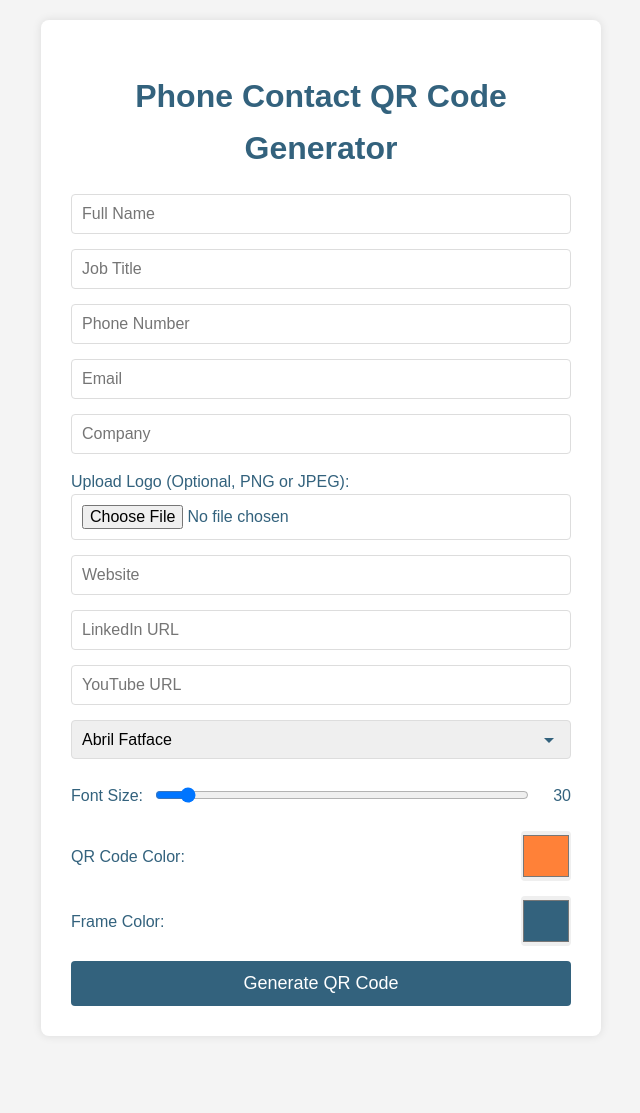
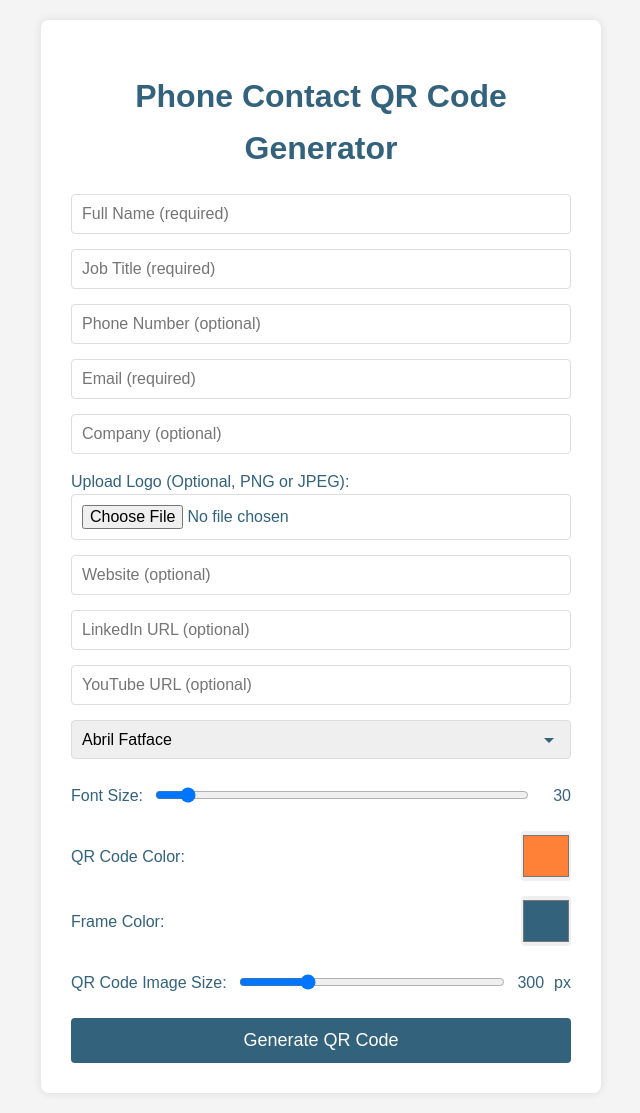
Before and after one commit to IliaRyzhkovPR/qr-code-generator, a Flask app: page / in a window 1280 px wide. Shown: the whole page, without its empty margins (319-959 px from the left). Before the commit the page ends 1006 px from the top, so only its background shows below. Run offline with Flask 3, Linux system fonts and the light colour scheme.

Commit message:
chore: Add QR code image size slider to index.html

```diff
--- a/app.py
+++ b/app.py
@@ -47,7 +47,7 @@ def get_google_font(font_name):
 
 def generate_vcard_qr(name, title, email, phone=None, company=None, website=None, linkedin=None, youtube=None,
                       qr_color='#FF8138', frame_color='#33627D', frame_width=10, corner_radius=20,
-                      font_name='Roboto', font_size=100, logo=None, use_logo=False):
+                      font_name='Roboto', font_size=100, logo=None, use_logo=False, qr_size=300):
     # Create vCard
     vcard = vobject.vCard()
     vcard.add('n').value = vobject.vcard.Name(family=name.split()[-1], given=name.split()[0])
@@ -82,6 +82,7 @@ def generate_vcard_qr(name, title, email, phone=None, company=None, website=None
 
     # Create QR code image with specified color
     img = qr.make_image(fill_color=qr_color, back_color="white").convert('RGB')
+    img = img.resize((qr_size, qr_size), Image.LANCZOS)
 
     # Calculate center area to clear
     size = img.size[0]
--- a/templates/index.html
+++ b/templates/index.html
@@ -104,18 +104,23 @@
             border: none;
         }
 
-        .font-size-slider {
+        .slider {
             display: flex;
             align-items: center;
             gap: 10px;
         }
 
-        .font-size-slider input[type="range"] {
+        .slider input[type="range"] {
             flex: 1;
         }
 
-        #font-size-value {
+        #font-slider-value {
             min-width: 30px;
+            text-align: right;
+        }
+
+        #qr-slider-value {
+            min-width: 300px;
             text-align: right;
         }
 
@@ -130,18 +135,18 @@
     <div class="container">
         <h1>Phone Contact QR Code Generator</h1>
         <form action="/" method="post" enctype="multipart/form-data">
-            <input type="text" name="name" placeholder="Full Name" required>
-            <input type="text" name="title" placeholder="Job Title" required>
-            <input type="tel" name="phone" placeholder="Phone Number">
-            <input type="email" name="email" placeholder="Email" required>
-            <input type="text" name="company" placeholder="Company">
+            <input type="text" name="name" placeholder="Full Name (required)" required>
+            <input type="text" name="title" placeholder="Job Title (required)" required>
+            <input type="tel" name="phone" placeholder="Phone Number (optional)">
+            <input type="email" name="email" placeholder="Email (required)" required>
+            <input type="text" name="company" placeholder="Company (optional)">
             <div>
                 <label for="logo">Upload Logo (Optional, PNG or JPEG):</label>
                 <input type="file" id="logo" name="logo" accept="image/png, image/jpeg">
             </div>
-            <input type="url" name="website" placeholder="Website">
-            <input type="url" name="linkedin" placeholder="LinkedIn URL">
-            <input type="url" name="youtube" placeholder="YouTube URL">
+            <input type="url" name="website" placeholder="Website (optional)">
+            <input type="url" name="linkedin" placeholder="LinkedIn URL (optional)">
+            <input type="url" name="youtube" placeholder="YouTube URL (optional)">
             <select id="font" name="font" required>
                 <option value="Abril Fatface">Abril Fatface</option>
                 <option value="Bebas Neue">Bebas Neue</option>
@@ -159,10 +164,10 @@
                 <option value="Roboto">Roboto</option>
                 <option value="Ubuntu">Ubuntu</option>
             </select>
-            <div class="font-size-slider">
+            <div class="slider">
                 <label for="font_size">Font Size:</label>
                 <input type="range" id="font_size" name="font_size" min="10" max="500" value="30">
-                <span id="font-size-value">30</span>
+                <span id="font-slider-value">30</span>
             </div>
             <div class="color-picker">
                 <label for="qr_color">QR Code Color:</label>
@@ -172,14 +177,25 @@
                 <label for="frame_color">Frame Color:</label>
                 <input type="color" id="frame_color" name="frame_color" value="#33627D">
             </div>
+            <div class="slider">
+                <label for="qr_size">QR Code Image Size:</label>
+                <input type="range" id="qr_size" name="qr_size" min="100" max="1000" value="300">
+                <span id="img-slider-value" class="qr-slider-value">300</span>
+                <span>px</span>
+            </div>
             <button type="submit">Generate QR Code</button>
         </form>
     </div>
     <script>
         const fontSizeSlider = document.getElementById('font_size');
-        const fontSizeValue = document.getElementById('font-size-value');
+        const fontSizeValue = document.getElementById('font-slider-value');
         fontSizeSlider.addEventListener('input', function() {
             fontSizeValue.textContent = this.value;
+        });
+        const qrSizeSlider = document.getElementById('qr_size');
+        const qrSizeValue = document.getElementById('img-slider-value');
+        qrSizeSlider.addEventListener('input', function() {
+            qrSizeValue.textContent = this.value;
         });
     </script>
 </body>
```
